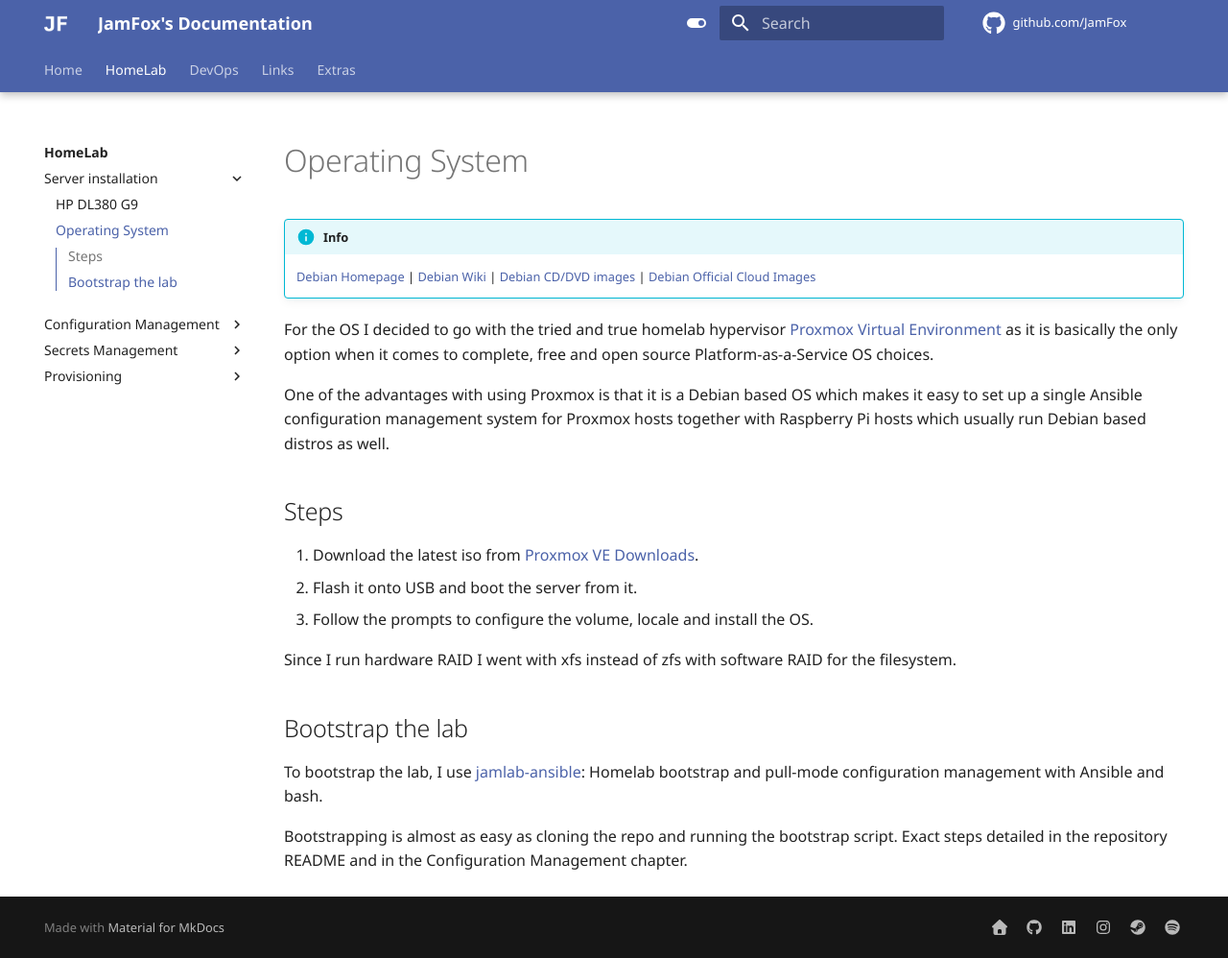
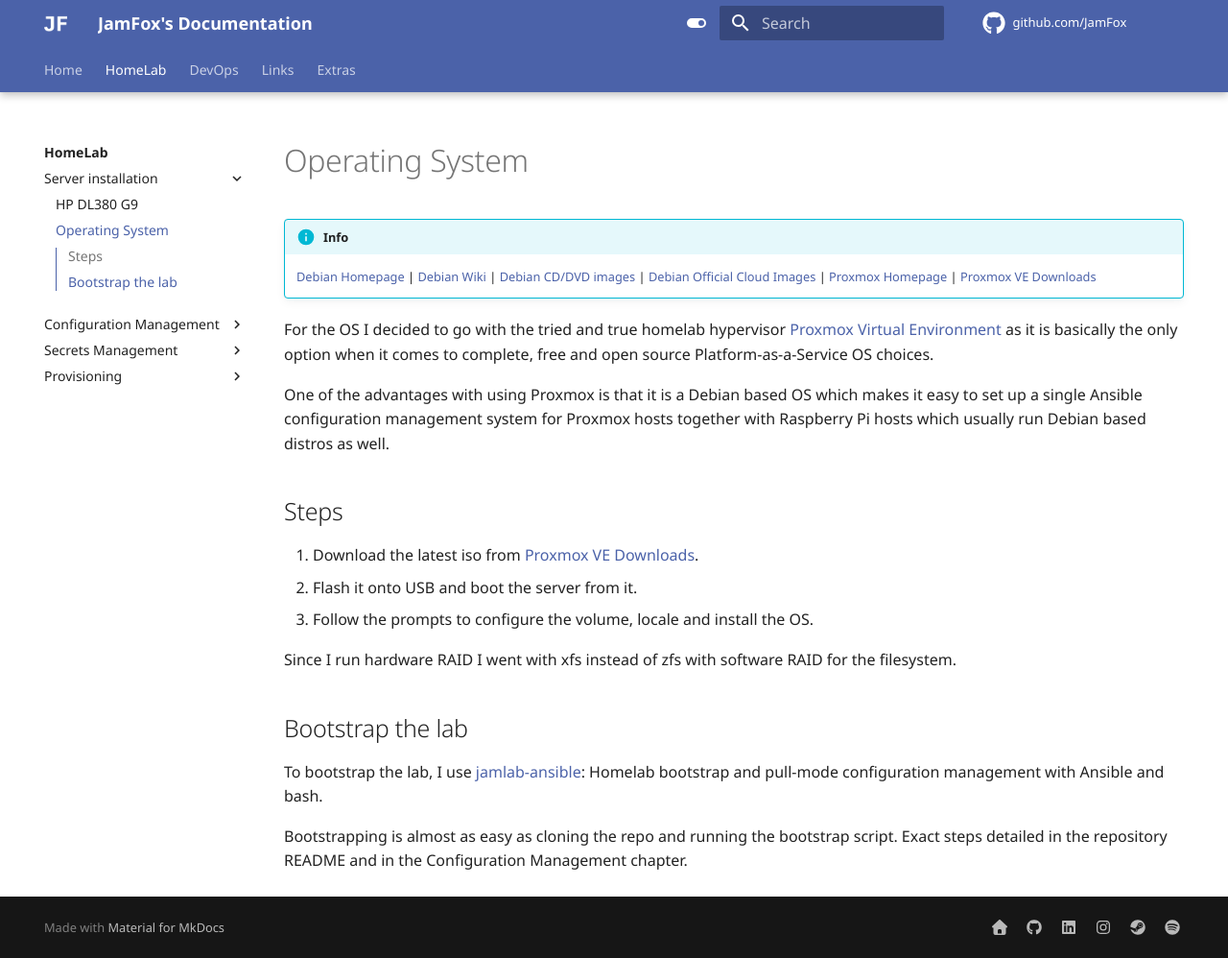
Before and after one commit to JamFox/docs.jamfox.dev, an MkDocs documentation site: the page built from docs/content/homelab/os.md, in a window 1280 px wide and 998 px high. Shown: the whole window at 96% size. Built offline with MkDocs 1.6.1 and Material for MkDocs 9.7.7, drawn with Linux system fonts in a browser that asks for light colours; comment, search, counter and statistics services are not loaded.

Commit message:
homelab: add pve links

```diff
--- a/docs/content/homelab/os.md
+++ b/docs/content/homelab/os.md
@@ -6,7 +6,9 @@ title: "Operating System (Debian)"
     [Debian Homepage](https://www.debian.org/) |
     [Debian Wiki](https://wiki.debian.org/) |
     [Debian CD/DVD images](https://www.debian.org/CD/http-ftp/) |
-    [Debian Official Cloud Images](https://cloud.debian.org/images/cloud/)
+    [Debian Official Cloud Images](https://cloud.debian.org/images/cloud/) |
+    [Proxmox Homepage](https://www.proxmox.com/en/) |
+    [Proxmox VE Downloads](https://www.proxmox.com/en/downloads/category/iso-images-pve)
 
 For the OS I decided to go with the tried and true homelab hypervisor [Proxmox Virtual Environment](https://www.proxmox.com/en/proxmox-ve) as it is basically the only option when it comes to complete, free and open source Platform-as-a-Service OS choices.
 
```
